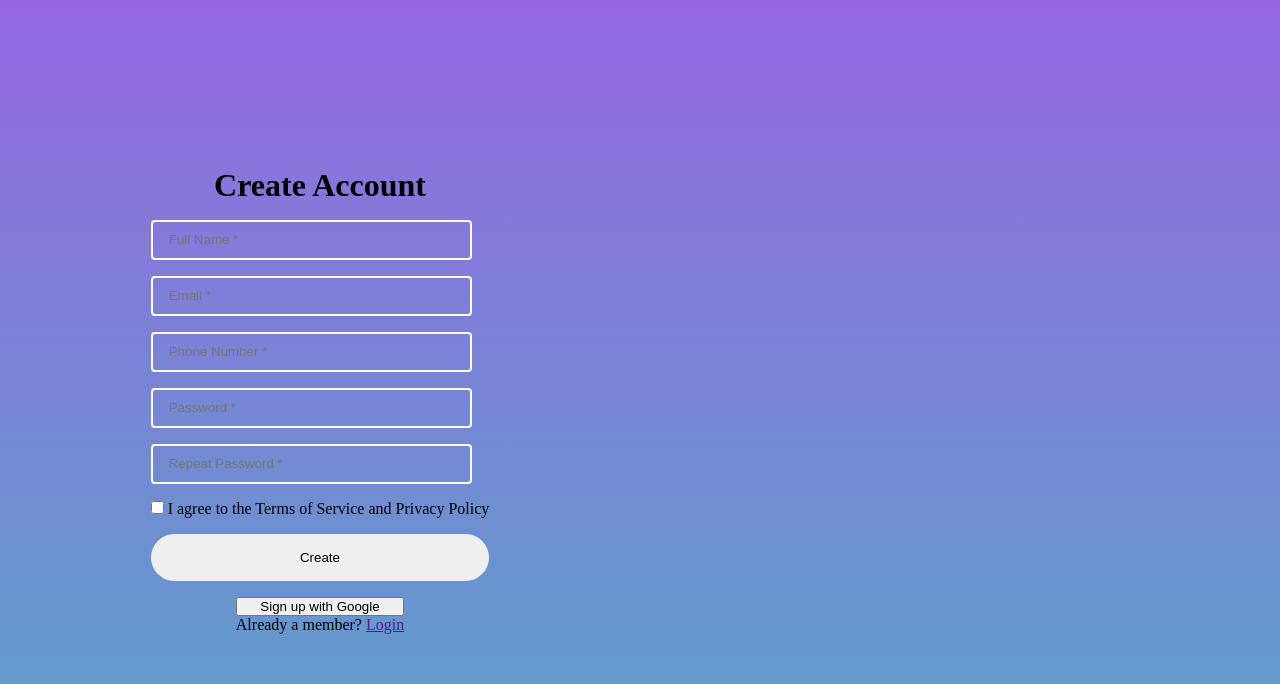
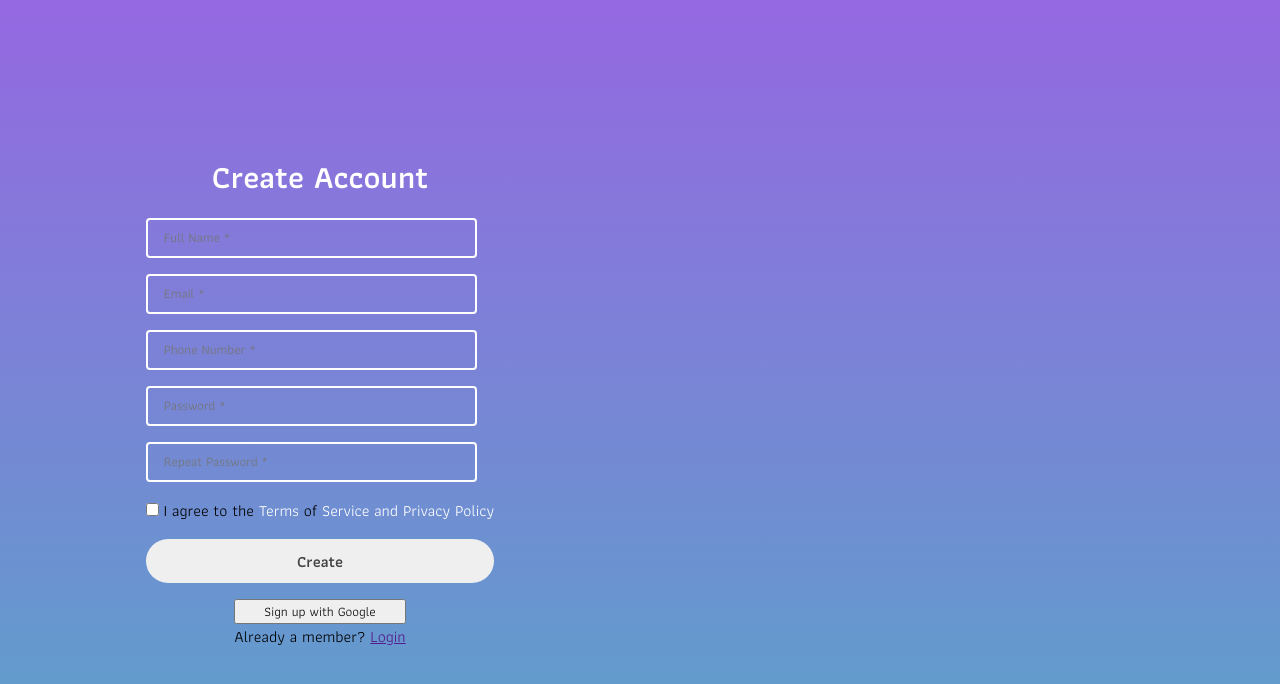
Before and after one commit to 555Viktor/odin-sign-form, a plain HTML site: page index.html in a window 1280 px wide. Drawn offline with Linux system fonts and the light colour scheme.

Commit message:
Add font and placeholder values

```diff
--- a/style.css
+++ b/style.css
@@ -1,7 +1,11 @@
+@import url('https://fonts.googleapis.com/css2?family=Athiti:wght@200;300;400;500;600;700&display=swap');
+
 * {
     margin: 0;
     padding: 0;
     box-sizing: border-box;
+
+    font-family: "Athiti", serif;
 }
 
 body {
@@ -35,6 +39,12 @@ body {
 }
 
 /* Sign up form style */
+
+.title h1 {
+    color: white;
+    font-weight: 600;
+}
+
 .form-field {
     border: 2px solid white;
     border-radius: 4px;
@@ -54,11 +64,20 @@ body {
     border: none;
 }
 
+.terms-agreement span{
+    color: white;
+    cursor: pointer;
+}
+
 .btn-submit-field button {
     width: 100%;
 
-    padding-block: 1rem;
+    padding-block: 0.6rem;
     border-radius: 24px;
+
+    font-weight: 600;
+    font-size: 1rem;
+    color: #000000b8;
 
     outline: none;
     border: none;
```
